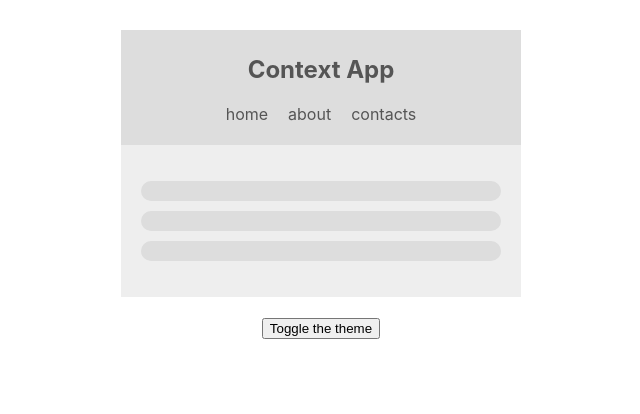
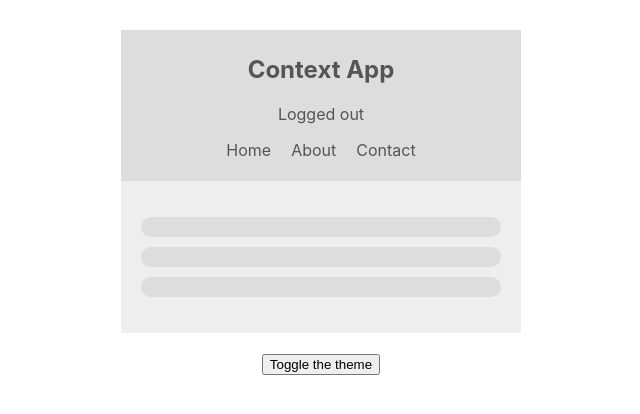
Before and after one commit to Yulya-Yu/reading-list-react-app, a React (Create React App) app: page / in a window 1280 px wide. Shown: the top 414 px of the page, without its empty margins (319-959 px from the left). Built offline with nearby package versions, Linux system fonts and the light colour scheme.

Commit message:
Authentication context added

```diff
--- a/src/components/Navbar.js
+++ b/src/components/Navbar.js
@@ -1,23 +1,33 @@
 import React, { Component } from 'react';
 import { ThemeContext } from '../contexts/ThemeContext';
+import { AuthContext } from '../contexts/AuthContext';
 
 class Navbar extends Component {
-    static contextType = ThemeContext;
-
+  // static contextType = ThemeContext;
   render() {
-        const { isLightTheme, light, dark } = this.context;
+    return (
+      <AuthContext>{(authContext) => (
+        <ThemeContext.Consumer>{(themeContext) => {
+          const { isAuthenticated, toggleAuth } = authContext;
+          const { isLightTheme, light, dark } = themeContext;
           const theme = isLightTheme ? light : dark;
           return (
             <nav style={{ background: theme.ui, color: theme.syntax }}>
               <h1>Context App</h1>
+              <div onClick={() => toggleAuth()}>
+                { isAuthenticated ? 'Logged in' : 'Logged out' }
+              </div>
               <ul>
-                    <li>home</li>
-                    <li>about</li>
-                    <li>contacts</li>
+                <li>Home</li>
+                <li>About</li>
+                <li>Contact</li>
               </ul>
             </nav>
+          )
+        }}</ThemeContext.Consumer>
+      )}</AuthContext>
     );
   }
 }
 
-export default Navbar ;
+export default Navbar;
```
Lines whose indentation alone changed are shown as unchanged.
